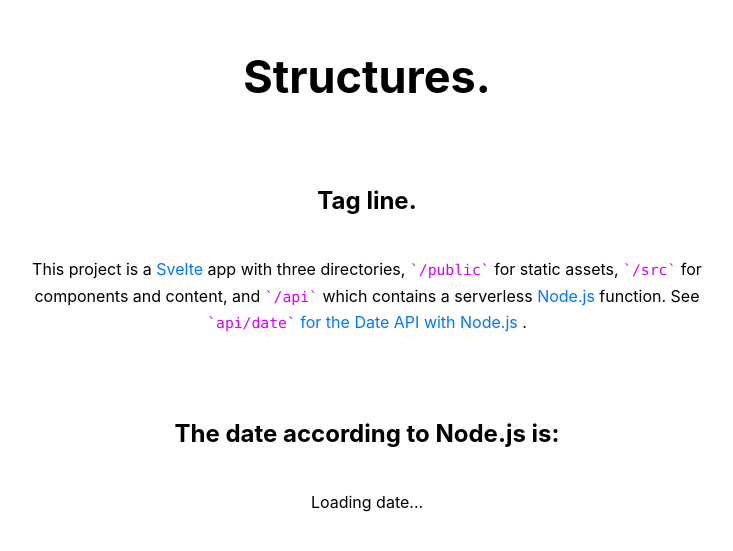
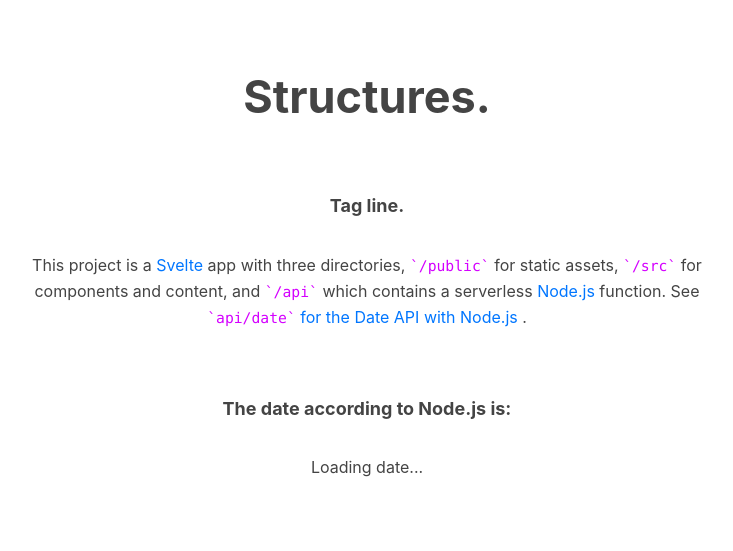
Before and after one commit to drewbts/svelte, a Svelte app: page / in a window 1280 px wide. Shown: the part 137-688 px from the top of the page, without its empty margins (273-1006 px from the left). Built offline with nearby package versions, Linux system fonts and the light colour scheme; no server answers.

Commit message:
Update global.css

```diff
--- a/public/global.css
+++ b/public/global.css
@@ -1,3 +1,17 @@
+body {
+  /* remove margins and scroll bars */
+  margin: 0;
+  overflow: hidden;
+
+  /* style text */
+  text-align: center;
+  font-size: 12px;
+  font-family: Sans-Serif;
+
+  /* color text */
+  color: #444;
+}
+
 main {
   align-content: center;
   box-sizing: border-box;
@@ -42,3 +56,16 @@ code:before,
 code:after {
   content: '\`';
 }
+
+#scene-container {
+  /* tell our scene container to take up the full page */
+  position: absolute;
+  width: 100%;
+  height: 100%;
+
+  /*
+    Set the container's background color to the same as the scene's
+    background to prevent flashing on load
+  */
+  background-color: skyblue;
+}
```
